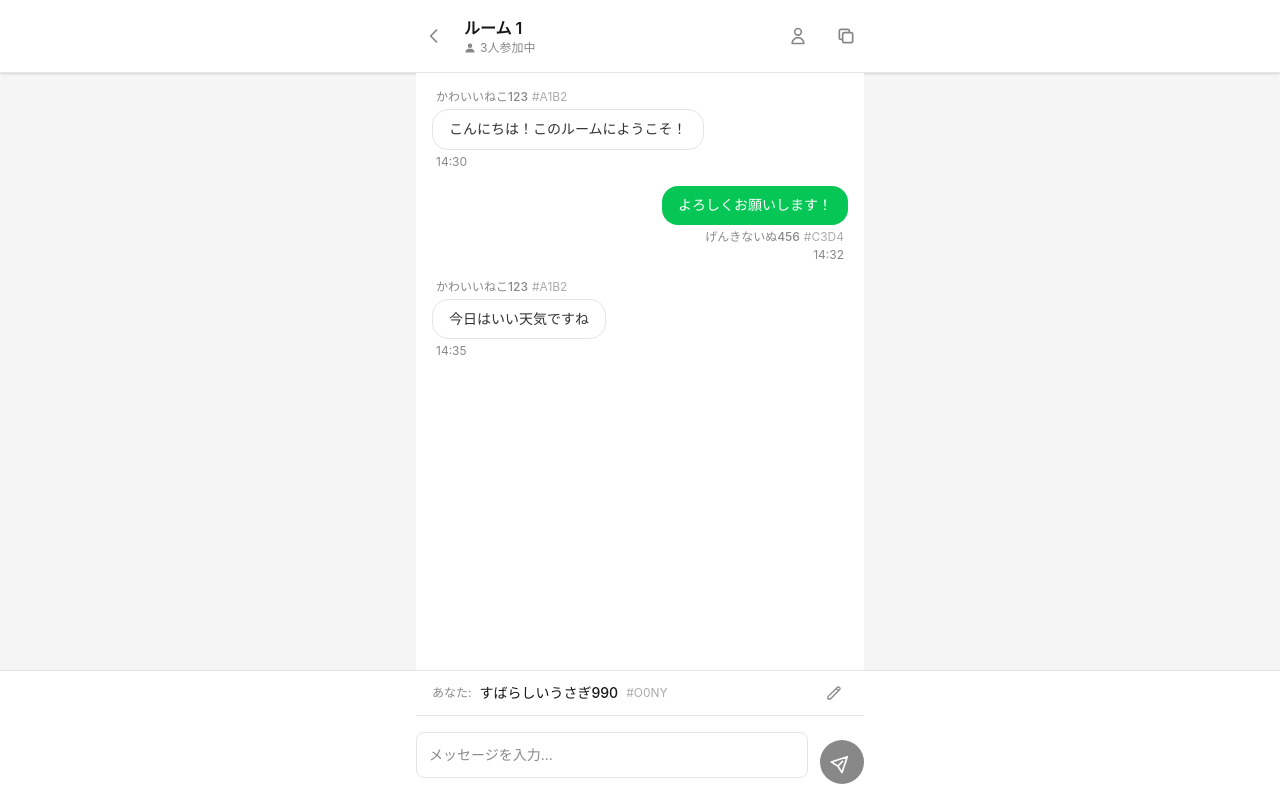
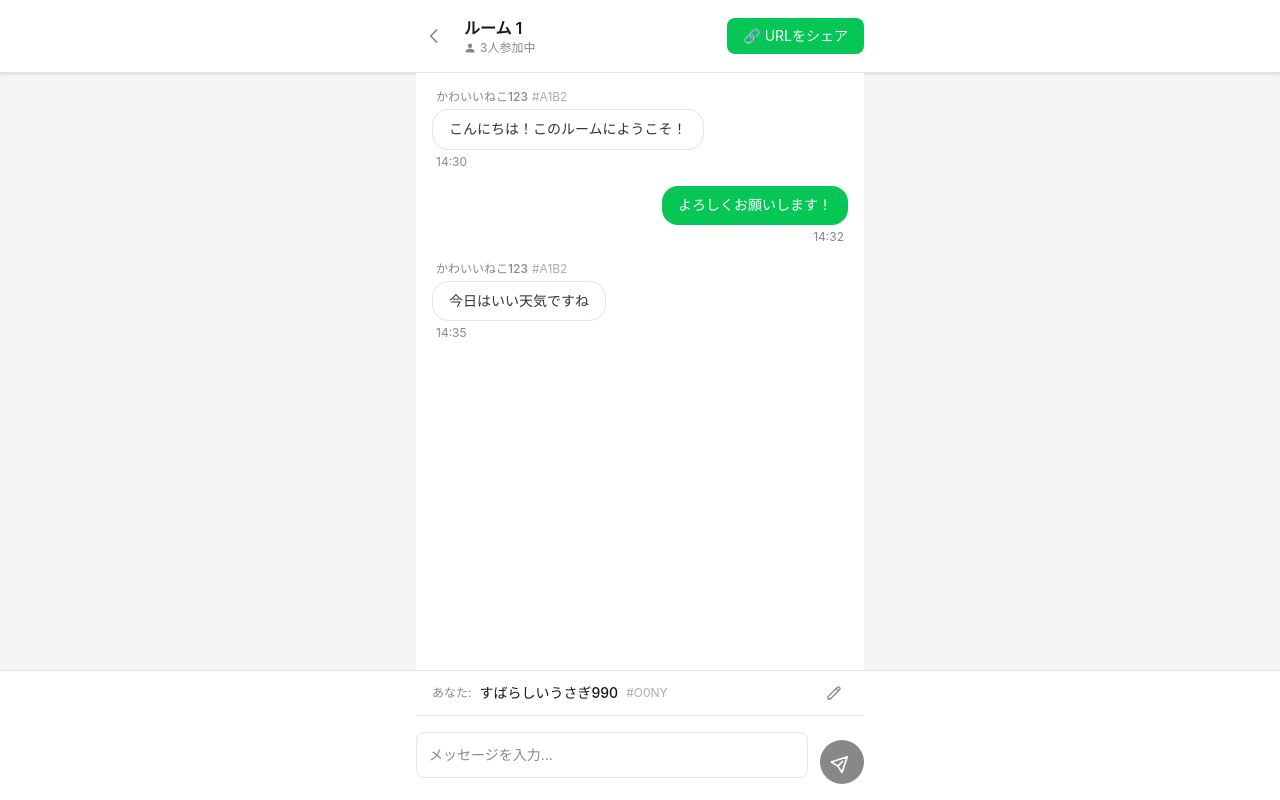
Before and after one commit to okdyy75/opcha, a Next.js app in the folder frontend/: page /rooms/1 in a window 1280 px wide. Built offline with nearby package versions, Linux system fonts and the light colour scheme.

Commit message:
全体的にデザイン調整

```diff
--- a/frontend/src/app/page.tsx
+++ b/frontend/src/app/page.tsx
@@ -51,10 +51,10 @@ export default function Home() {
             </div>
             <div>
               <h2 className="text-xl font-bold text-[var(--foreground)] mb-2">
-                匿名でチャットを楽しもう
+                気軽にチャットを楽しもう
               </h2>
               <p className="text-sm text-[var(--line-dark-gray)] leading-relaxed">
-                ユーザー登録不要で気軽に参加できる<br />
+                ユーザー登録不要で誰でも参加できる<br />
                 オープンチャットルームです
               </p>
             </div>
--- a/frontend/src/app/rooms/[id]/page.tsx
+++ b/frontend/src/app/rooms/[id]/page.tsx
@@ -8,6 +8,7 @@ import { useToast } from '../../../hooks/useToast';
 import { useNickname } from '../../../hooks/useNickname';
 import { useSessionId } from '../../../hooks/useSessionId';
 import NicknameModal from '../../../components/NicknameModal';
+import ShareButton from '../../../components/ShareButton';
 
 interface Message {
   id: string;
@@ -114,14 +115,7 @@ export default function ChatRoom() {
     adjustTextareaHeight();
   }, [newMessage]);
 
-  const copyRoomUrl = async () => {
-    try {
-      await navigator.clipboard.writeText(window.location.href);
-      success('URLをコピーしました');
-    } catch (err) {
-      console.error('Failed to copy URL:', err);
-    }
-  };
+
 
   if (nicknameLoading || sessionLoading) {
     return (
@@ -156,24 +150,11 @@ export default function ChatRoom() {
               {participantCount}人参加中
             </p>
           </div>
-          <button
-            onClick={() => setIsNicknameModalOpen(true)}
-            className="p-2 hover:bg-[var(--line-gray)] rounded-full transition-colors"
-            title={`ニックネーム変更 - ${nickname} ${sessionId}`}
-          >
-            <svg className="w-5 h-5 text-[var(--line-dark-gray)]" fill="none" stroke="currentColor" viewBox="0 0 24 24">
-              <path strokeLinecap="round" strokeLinejoin="round" strokeWidth={2} d="M16 7a4 4 0 11-8 0 4 4 0 018 0zM12 14a7 7 0 00-7 7h14a7 7 0 00-7-7z" />
-            </svg>
-          </button>
-          <button
-            onClick={copyRoomUrl}
-            className="p-2 hover:bg-[var(--line-gray)] rounded-full transition-colors"
-            title="URLをコピー"
-          >
-            <svg className="w-5 h-5 text-[var(--line-dark-gray)]" fill="none" stroke="currentColor" viewBox="0 0 24 24">
-              <path strokeLinecap="round" strokeLinejoin="round" strokeWidth={2} d="M8 16H6a2 2 0 01-2-2V6a2 2 0 012-2h8a2 2 0 012 2v2m-6 12h8a2 2 0 002-2v-8a2 2 0 00-2-2h-8a2 2 0 00-2 2v8a2 2 0 002 2z" />
-            </svg>
-          </button>
+          <ShareButton
+            roomId={roomId}
+            onSuccess={success}
+            iconOnly={false}
+          />
         </div>
       </header>
 
@@ -206,12 +187,6 @@ export default function ChatRoom() {
                 <div className={`text-xs text-[var(--line-dark-gray)] mt-1 px-1 ${
                   message.isOwn ? 'text-right' : 'text-left'
                 }`}>
-                  {message.isOwn && (
-                    <div className="mb-0.5">
-                      <span className="font-medium">{message.userNickname}</span>
-                      <span className="ml-1 opacity-70">{message.userName}</span>
-                    </div>
-                  )}
                   <div>{message.timestamp}</div>
                 </div>
               </div>
--- a/frontend/src/app/rooms/page.tsx
+++ b/frontend/src/app/rooms/page.tsx
@@ -2,10 +2,6 @@
 
 import { useState } from 'react';
 import Link from 'next/link';
-import { useNickname } from '../../hooks/useNickname';
-import NicknameModal from '../../components/NicknameModal';
-import { useToast } from '../../hooks/useToast';
-import Toast from '../../components/Toast';
 
 interface ChatRoom {
   id: string;
@@ -42,9 +38,6 @@ export default function RoomsPage() {
 
   const [isCreating, setIsCreating] = useState(false);
   const [newRoomName, setNewRoomName] = useState('');
-  const { nickname, isLoading, updateNickname } = useNickname();
-  const [isNicknameModalOpen, setIsNicknameModalOpen] = useState(false);
-  const { toasts, success, removeToast } = useToast();
 
   const handleCreateRoom = () => {
     if (newRoomName.trim()) {
@@ -59,7 +52,7 @@ export default function RoomsPage() {
   return (
     <div className="min-h-screen bg-[var(--line-gray)]">
       {/* ヘッダー */}
-      <header className="bg-[var(--line-green)] text-white p-4 shadow-md">
+      <header className="bg-[var(--line-green)] text-white p-2 shadow-md">
         <div className="max-w-md mx-auto flex items-center justify-between">
           <div className="flex items-center gap-3">
             <Link
@@ -70,24 +63,7 @@ export default function RoomsPage() {
                 <path strokeLinecap="round" strokeLinejoin="round" strokeWidth={2} d="M15 19l-7-7 7-7" />
               </svg>
             </Link>
-            <h1 className="text-xl font-bold">ルーム一覧</h1>
-          </div>
-          <div className="flex items-center gap-2">
-            {!isLoading && (
-              <button
-                onClick={() => setIsNicknameModalOpen(true)}
-                className="bg-white/20 hover:bg-white/30 px-3 py-2 rounded-full text-xs font-medium transition-colors"
-                title="ニックネーム変更"
-              >
-                {nickname}
-              </button>
-            )}
-            <button
-              onClick={() => setIsCreating(true)}
-              className="bg-white/20 hover:bg-white/30 px-4 py-2 rounded-full text-sm font-medium transition-colors"
-            >
-              ルーム作成
-            </button>
+            <h1 className="text-l font-bold">ルーム一覧</h1>
           </div>
         </div>
       </header>
@@ -191,30 +167,7 @@ export default function RoomsPage() {
         </div>
       )}
 
-      {/* Toast通知 */}
-      {toasts.map((toast) => (
-        <Toast
-          key={toast.id}
-          message={toast.message}
-          type={toast.type}
-          duration={toast.duration}
-          onClose={() => removeToast(toast.id)}
-        />
-      ))}
 
-      {/* ニックネーム設定モーダル */}
-      <NicknameModal
-        isOpen={isNicknameModalOpen}
-        currentNickname={nickname}
-        onClose={() => setIsNicknameModalOpen(false)}
-        onUpdate={(newNickname) => {
-          const result = updateNickname(newNickname);
-          if (result) {
-            success('ニックネームを更新しました');
-          }
-          return result;
-        }}
-      />
     </div>
   );
 }
--- /dev/null
+++ b/frontend/src/components/ShareButton.tsx
@@ -0,0 +1,60 @@
+'use client'
+
+import { useState } from 'react'
+
+interface ShareButtonProps {
+  roomId: string
+  onSuccess?: (message: string) => void
+  className?: string
+  title?: string
+  iconOnly?: boolean
+}
+
+export default function ShareButton({
+  roomId,
+  onSuccess,
+  className,
+  title = "URLをコピー",
+  iconOnly = false
+}: ShareButtonProps) {
+  const [copied, setCopied] = useState(false)
+
+  const handleCopyUrl = async () => {
+    const url = `${window.location.origin}/rooms/${roomId}`
+
+    try {
+      await navigator.clipboard.writeText(url)
+      setCopied(true)
+      setTimeout(() => setCopied(false), 2000)
+
+      if (onSuccess) {
+        onSuccess('URLをコピーしました')
+      }
+    } catch (err) {
+      console.error('URLのコピーに失敗しました:', err)
+    }
+  }
+
+  if (iconOnly) {
+    return (
+      <button
+        onClick={handleCopyUrl}
+        className={className || "p-2 hover:bg-[var(--line-gray)] rounded-full transition-colors"}
+        title={title}
+      >
+        <svg className="w-5 h-5 text-[var(--line-dark-gray)]" fill="none" stroke="currentColor" viewBox="0 0 24 24">
+          <path strokeLinecap="round" strokeLinejoin="round" strokeWidth={2} d="M8 16H6a2 2 0 01-2-2V6a2 2 0 012-2h8a2 2 0 012 2v2m-6 12h8a2 2 0 002-2v-8a2 2 0 00-2-2h-8a2 2 0 00-2 2v8a2 2 0 002 2z" />
+        </svg>
+      </button>
+    )
+  }
+
+  return (
+    <button
+      onClick={handleCopyUrl}
+      className={className || "flex items-center space-x-2 px-4 py-2 bg-[var(--line-green)] hover:bg-[var(--line-green-hover)] text-white text-sm rounded-lg transition-colors duration-200"}
+    >
+      <span>{copied ? 'コピー済み!' : '🔗 URLをシェア'}</span>
+    </button>
+  )
+}
```
